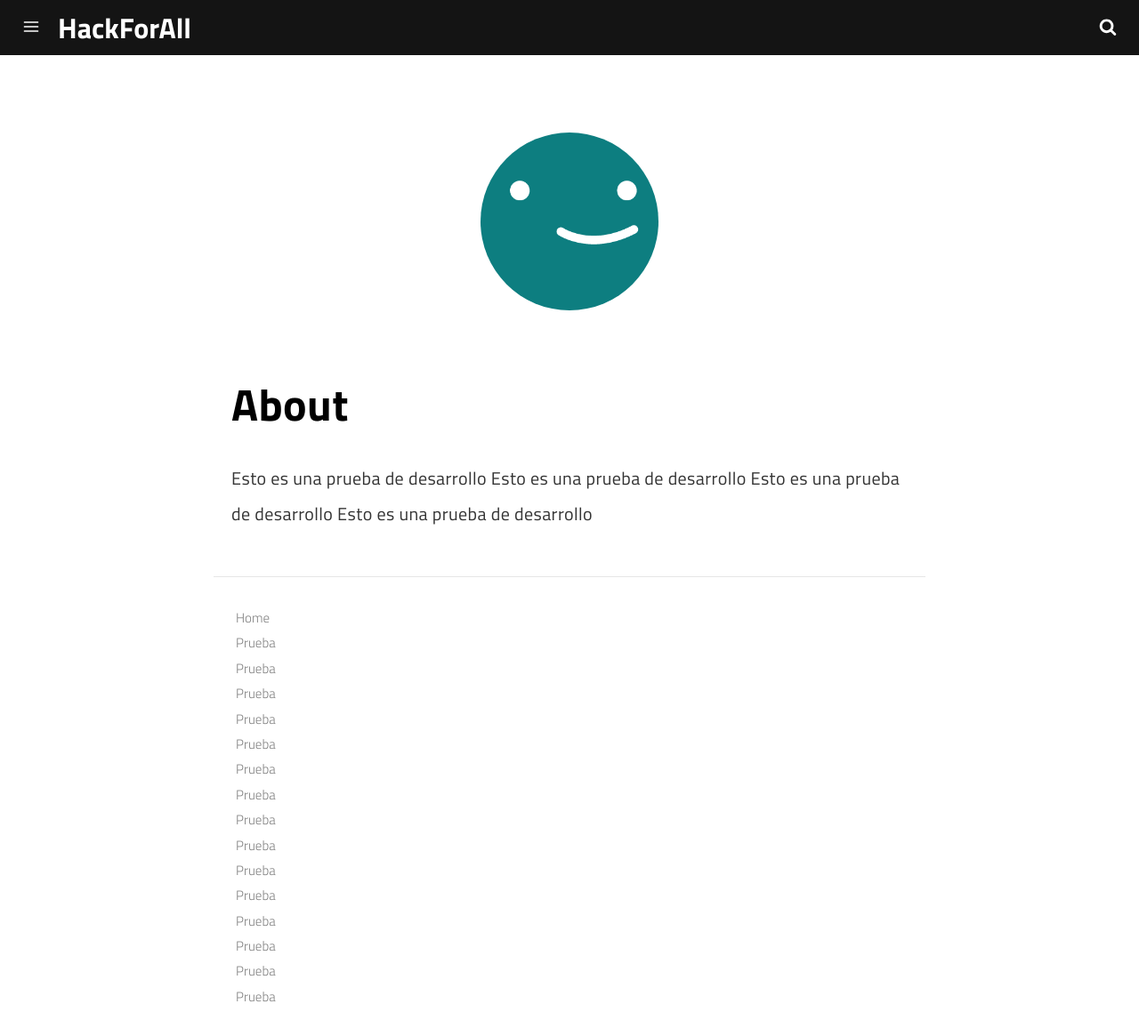
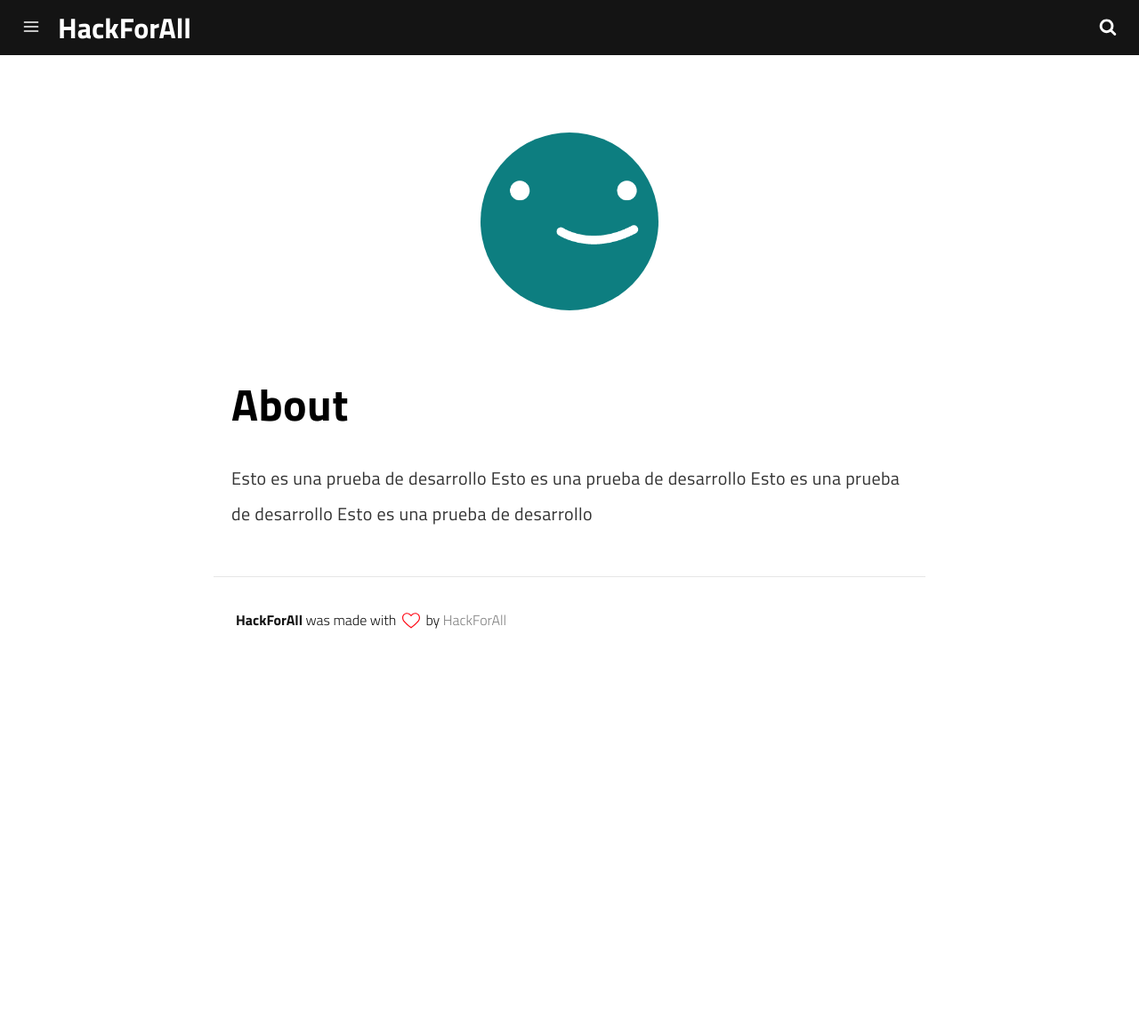
Before and after one commit to hackforall/hackforall.github.io, a Jekyll site: the page built from pages/about.md, in a window 1280 px wide and 1165 px high. Shown: the whole window at 89% size. Built offline with Jekyll 4.4.1, drawn with Linux system fonts in a browser that asks for light colours; a script that is not in the unit is left out.

Commit message:
Update footer.html

```diff
--- a/_includes/footer.html
+++ b/_includes/footer.html
@@ -1,7 +1,9 @@
 <footer>
 
-    {% include links.html %}
-
+    <!--{% include links.html %}-->
+    <p>
+        <span>HackForAll</span> was made with <svg class="love"><use xlink:href="#icon-heart"></use></svg> by <a href="https://prueba" target="_blank" class="creator">HackForAll</a>
+    </p>
 </footer>
 
 {% assign social_urls = '' %}
```
